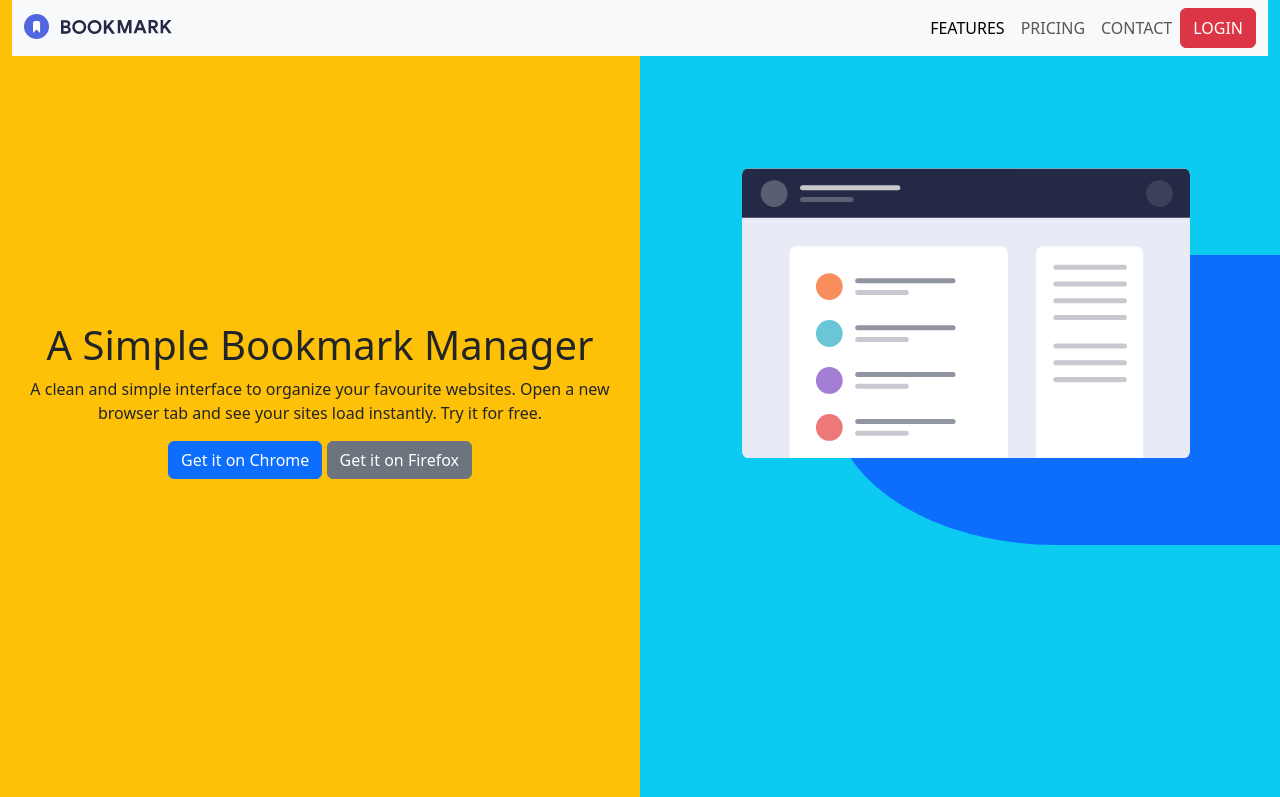
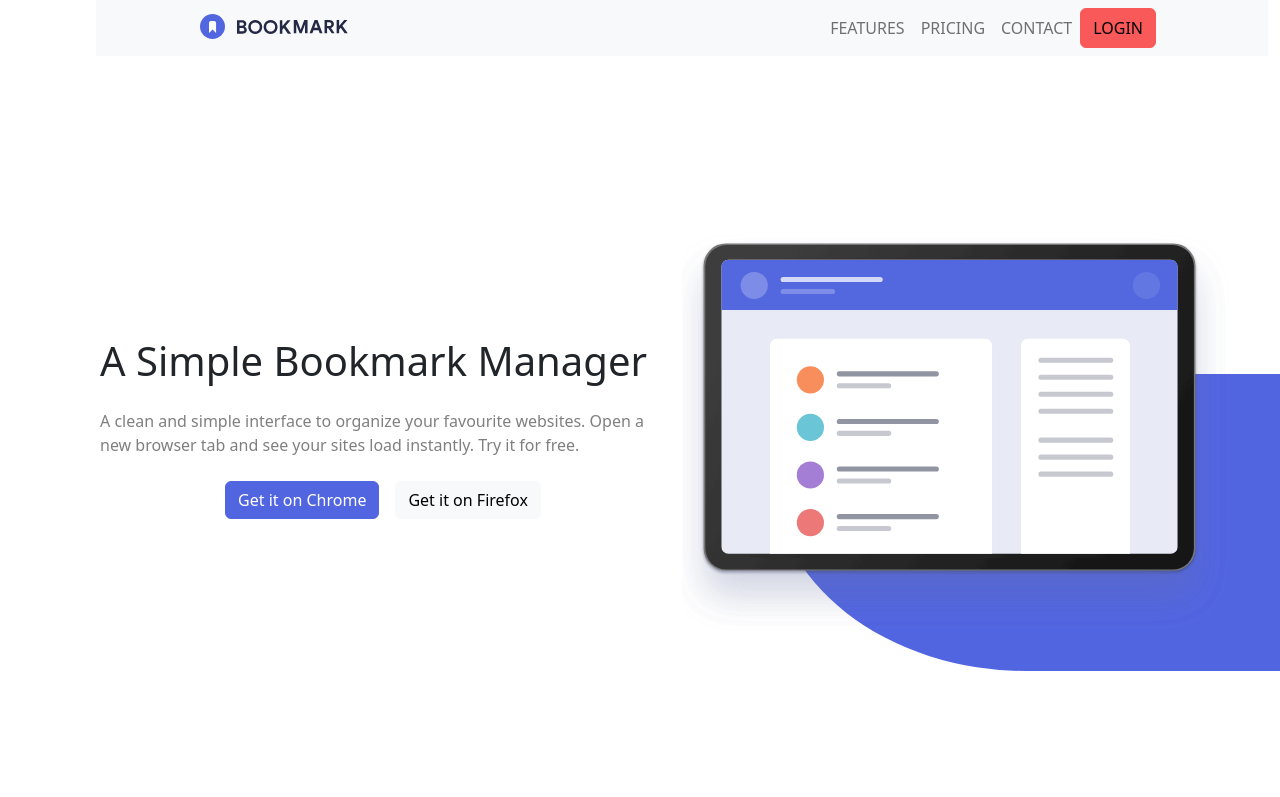
Before and after one commit to manuelgarciacr/Bootstrap, a website: page index.html in a window 1280 px wide. Shown: the top 797 px of the page. Drawn offline with nearby package versions, Linux system fonts and the light colour scheme; files that its build step writes are made by us from their sources.

Commit message:
Exercise 1 Apply styles to Bootstrap
 En la rama main
 Tu rama está actualizada con 'origin/main'.

 Cambios a ser confirmados:
	modificados:     README.md
	nuevos archivos: img/illustration-hero.svg
	modificados:     index.html
	borrados:        sass/custom.scss
	nuevos archivos: sass/main.scss
	modificados:     sass/styles.scss

```diff
--- a/index.html
+++ b/index.html
@@ -12,58 +12,62 @@
     <script src="https://cdn.jsdelivr.net/npm/bootstrap@5.0.2/dist/js/bootstrap.min.js"
         integrity="sha384-cVKIPhGWiC2Al4u+LWgxfKTRIcfu0JTxR+EQDz/bgldoEyl4H0zUF0QKbrJ0EcQF"
         crossorigin="anonymous"></script>
-    <link href="sass/custom.css" rel="stylesheet">
+    <link href="sass/main.css" rel="stylesheet">
     <link href="sass/styles.css" rel="stylesheet">
+    <!-- Purged css -->
+    <!-- <link href="css/main.css" rel="stylesheet">
+    <link href="css/styles.css" rel="stylesheet">     -->
 </head>
 
-<body class="container-fluid">
-    <nav class="navbar navbar-expand-sm navbar-light bg-light">
-        <div class="container-fluid">
-            <a class="navbar-brand" href="#"><img src="img/logo-bookmark.svg" alt="Boolmark logo"
+<body class="container-fluid ps-sm-10">
+    <nav class="navbar navbar-expand-sm navbar-light bg-light px-lg-10">
+        <div class="container-fluid p-0">
+            <a class="navbar-brand p-2" href="#id-home"><img src="img/logo-bookmark.svg" alt="Boolmark logo"
                     class="d-inline-block align-text-top"></a>
-            <button class="navbar-toggler" type="button" data-bs-toggle="collapse"
+            <button class="navbar-toggler me-2" type="button" data-bs-toggle="collapse"
                 data-bs-target="#navbarSupportedContent" aria-controls="navbarSupportedContent" aria-expanded="false"
                 aria-label="Toggle navigation">
                 <span class="navbar-toggler-icon"></span>
             </button>
-            <div class="collapse navbar-collapse" id="navbarSupportedContent">
+            <div class="collapse bg-light navbar-collapse" id="navbarSupportedContent">
                 <ul class="navbar-nav ms-auto mb-2 mb-lg-0">
                     <li class="nav-item">
-                        <a class="nav-link active" aria-current="page" href="#">FEATURES</a>
+                        <a class="nav-link" aria-current="page" href="#id-features">FEATURES</a>
                     </li>
                     <li class="nav-item">
-                        <a class="nav-link" href="#">PRICING</a>
+                        <a class="nav-link" href="#id-downloads">PRICING</a>
                     </li>
                     <li class="nav-item">
-                        <a class="nav-link" href="#">CONTACT</a>
+                        <a class="nav-link" href="#id-faqs">CONTACT</a>
                     </li>
-                    <li class="nav-item d-flex">
-                        <button class="btn btn-danger" type="submit">LOGIN</button>
+                    <li class="nav-item d-flex pe-3">
+                        <button class="btn btn-secondary" type="submit">LOGIN</button>
                     </li>
                 </ul>
-            </div>
+            </div><!--      Collapse     -->
         </div>
-    </nav>
+    </nav><!--      Navbar     -->
     <main>
-        <div class="row">
-            <div class="page text-center col-sm-6 bg-warning page-center px-0">
-                <h1 class="px-2">A Simple Bookmark Manager</h1>
-                <p class="px-2">A clean and simple interface to organize your favourite websites. Open a new
+        <div id="id-home" class="row flex-column-reverse flex-sm-row">
+            <div class="page vh-sm-100 text-center text-md-start col-sm-6 page-center px-2">
+                <h1 class="px-2 mb-0">A Simple Bookmark Manager</h1>
+                <p class="px-2 my-4 text-black-50">A clean and simple interface to organize your favourite websites. Open a new
                     browser tab and see your sites load instantly. Try it for free.
                 </p>
-                <div class="px-2">
+                <div class="px-2 d-flex gap-3 justify-content-center">
                     <button class="btn btn-primary">Get it on Chrome</button>
-                    <button class="btn btn-secondary">Get it on Firefox</button>
+                    <button class="btn btn-light">Get it on Firefox</button>
                 </div>
-            </div>
-            <div class="page text-center col-sm-6 bg-info page-center px-0">
+            </div><!--     Home first page     -->
+            <div class="page vh-sm-100 text-center col-sm-6 page-center px-0">
                 <div class="bg-primary image-1 bg-primary">
-                    <img src="img/illustration-features-tab-1.svg" alt="Decorative image"
+                    <div class="image-1-border h-25"></div>
+                    <img src="img/illustration-hero.svg" alt="Decorative image"
                         class="d-block shadow-1-background">
                 </div>
             </div>
-        </div>
-        <div class="row page">
+        </div><!--     Home page     -->
+        <div id="id-features" class="row page">
             <div class="flex-column align-items-center">
                 <h2 class="w-30 text-center">Features</h2>
                 <p class="w-30 text-center">Our aim is to make quick and easy for you to access your favourite web
@@ -125,7 +129,7 @@
                 </div>
             </div>
         </div>
-        <div class="row page">
+        <div id="id-downloads" class="row page">
             <div class="flex-column align-items-center">
                 <h2 class="w-30 text-center">Download the extension</h2>
                 <p class="w-30 text-center">We've got more browsers in the pipeline. Please
@@ -159,7 +163,7 @@
                 </div>
             </div>
         </div>
-        <div class="row page">
+        <div id="id-faqs" class="row page">
             <div class="flex-column align-items-center">
                 <h2 class="w-30 text-center">Frequently Asked Questions</h2>
                 <p class="w-30 text-center">Here are some of our FAQs. If you have any other
--- a/sass/custom.scss
+++ /dev/null
@@ -1,139 +0,0 @@
-$carousel-indicator-width:           8rem;
-$carousel-indicator-height:          3rem;
-$carousel-indicator-active-bg:       red;
-$carousel-indicator-spacer:          .5rem;
-
-$utilities: () !default;
-$utilities: map-merge((
-    "width": (
-        responsive: true,
-        property: width,
-        class: w,
-        values: (25: 25%,
-            30: 30%,
-            50: 50%,
-            75: 75%,
-            100: 100%,
-            auto: auto
-        )
-    )
-), $utilities );
-
-
-@import "../node_modules/bootstrap/scss/bootstrap.scss";
-
-
-
-
-.carousel-indicators {
-    top: 0;
-    bottom: auto;
-    height: 4.5rem;
-}
-
-.carousel-indicators [data-bs-target] {
-    text-indent: 0;
-    min-width: 8rem;
-    border-bottom: 10px solid ghostwhite;
-    background-color: transparent;
-    opacity: 1;
-    transition: opacity 0.6s ease;
-    text-align: center;
-}
-
-.carousel-indicators [data-bs-target].active {
-    border-bottom-color: $red;
-}
-
-.carousel-inner {
-    padding-top: 6.5rem;
-}
-
-/*
-@import "../node_modules/bootstrap/scss/bootstrap-grid.scss";
-@import "../node_modules/bootstrap/scss/bootstrap-reboot.scss";
-@import "../node_modules/bootstrap/scss/transitions";
-
-@import "../node_modules/bootstrap/scss/mixins/banner";
-@include bsBanner(Utilities);
-
-// Configuration
-@import "../node_modules/bootstrap/scss/functions";
-@import "../node_modules/bootstrap/scss/variables";
-@import "../node_modules/bootstrap/scss/variables-dark";
-
-$carousel-indicator-width:           8rem;
-$carousel-indicator-height:          3rem;
-$carousel-indicator-active-bg:       $red;
-$carousel-indicator-spacer:          .5rem;
-
-@import "../node_modules/bootstrap/scss/maps";
-@import "../node_modules/bootstrap/scss/mixins";
-@import "../node_modules/bootstrap/scss/utilities";
-
-$utilities: (
-    "width": (
-        property: width,
-        class: w,
-        values: (25: 25%,
-            30: 30%,
-            50: 50%,
-            75: 75%,
-            100: 100%,
-            auto: auto
-        )
-    ),
-    "text-align": (
-        responsive: true,
-        property: text-align,
-        class: text,
-        values: (
-            start: left,
-            end: right,
-            center: center,
-        )
-    )
-);
-
-// Layout & components
-@import "../node_modules/bootstrap/scss/root";
-
-// Helpers
-@import "../node_modules/bootstrap/scss/helpers";
-
-// Utilities
-@import "../node_modules/bootstrap/scss/utilities/api";
-
-
-// Optional
-@import "../node_modules/bootstrap/scss/navbar";
-@import "../node_modules/bootstrap/scss/nav";
-@import "../node_modules/bootstrap/scss/buttons";
-@import "../node_modules/bootstrap/scss/button-group";
-@import "../node_modules/bootstrap/scss/carousel";
-
-.carousel-indicators {
-    top: 0;
-    bottom: auto;
-    height: 4.5rem;
-}
-
-.carousel-indicators [data-bs-target] {
-    text-indent: 0;
-    min-width: 8rem;
-    border-bottom: 10px solid ghostwhite;
-    background-color: transparent;
-    opacity: 1;
-    transition: opacity 0.6s ease;
-    text-align: center;
-}
-
-.carousel-indicators [data-bs-target].active {
-    border-bottom-color: $red;
-}
-
-.carousel-inner {
-    padding-top: 4.5rem;
-}
-
-    //@import "../node_modules/bootstrap/scss/bootstrap.scss" */
--- /dev/null
+++ b/sass/main.scss
@@ -0,0 +1,77 @@
+$primary: #5265E1;
+$secondary: #FA5959;
+
+$carousel-indicator-width:           8rem;
+$carousel-indicator-height:          3rem;
+$carousel-indicator-active-bg:       $secondary;
+$carousel-indicator-spacer:          .5rem;
+
+$utilities: () !default;
+$utilities: map-merge((
+    "width": (
+        responsive: true,
+        property: width,
+        class: w,
+        values: (25: 25%,
+            30: 30%,
+            50: 50%,
+            75: 75%,
+            100: 100%,
+            auto: auto
+        )
+    ),
+    "viewport-height": (
+        responsive: true,
+        property: height,
+        class: vh,
+        values: (100: 100vh)
+    )
+), $utilities );
+
+$spacer: 1rem !default;
+$spacers: (
+  0: 0,
+  1: $spacer * .25,
+  2: $spacer * .5,
+  3: $spacer,
+  4: $spacer * 1.5,
+  5: $spacer * 3,
+  10: $spacer * 6
+) !default;
+
+@import "../node_modules/bootstrap/scss/bootstrap.scss";
+@import "../node_modules/bootstrap/scss/nav";
+
+
+.navbar-collapse {
+    z-index: 10;
+}
+
+.nav-link {
+    padding: .5rem 1rem;
+    color: rgba(0,0,0,.55);
+}
+
+.carousel-indicators {
+    top: 0;
+    bottom: auto;
+    height: 4.5rem;
+}
+
+.carousel-indicators [data-bs-target] {
+    text-indent: 0;
+    min-width: 8rem;
+    border-bottom: 10px solid ghostwhite;
+    background-color: transparent;
+    opacity: 1;
+    transition: opacity 0.6s ease;
+    text-align: center;
+}
+
+.carousel-indicators [data-bs-target].active {
+    border-bottom-color: $secondary;
+}
+
+.carousel-inner {
+    padding-top: 6.5rem;
+}
--- a/sass/styles.scss
+++ b/sass/styles.scss
@@ -1,3 +1,5 @@
+$margin: 8rem;
+
 * {
     user-select: none;
 }
@@ -7,13 +9,9 @@ nav {
     margin-bottom: -3.5rem;
 }
 
-// .page-height-first {
-//     height: calc(100vh - 4rem);
-// }
-
 .page {
-    height: 100vh;
-    background-color: antiquewhite;
+    padding-top: 3.5rem;
+    overflow: hidden;
 }
 
 .page-center {
@@ -23,17 +21,24 @@ nav {
 }
 
 .image-1 {
-    width: 70%;
+    width: 85%;
     height: fit-content;
     position: relative;
-    margin-left: 30%;
+    margin-left: 15%;
     border-bottom-left-radius: 50%;
+    margin-top: 15%;
+}
+
+.image-1-border {
+    position: absolute;
+    width: 100%;
+    background-color: white;
 }
 
 .image-1>img {
-    width: 100%;
+    width: 110%;
     margin-left: -20%;
-    transform: translateY(-30%);
+    transform: translateY(-10%);
 }
 
 .image-2 {
```
Also changed, not shown: README.md, img/illustration-hero.svg (added).
